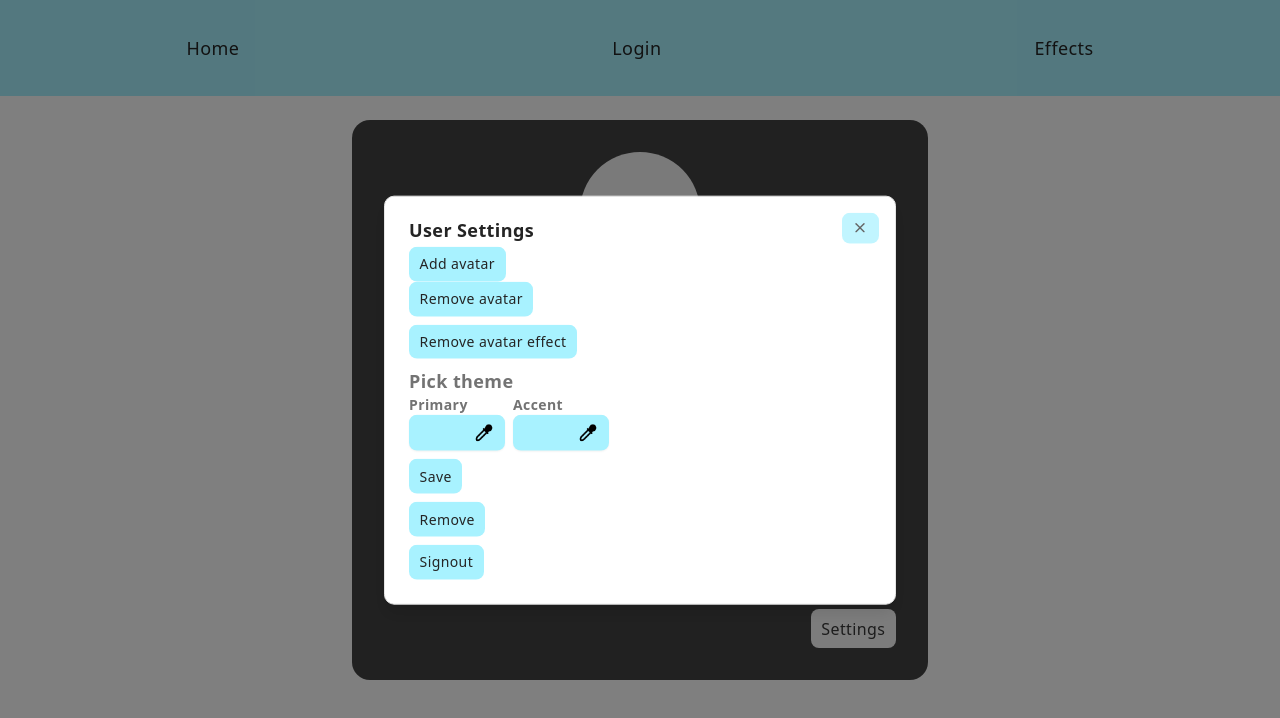
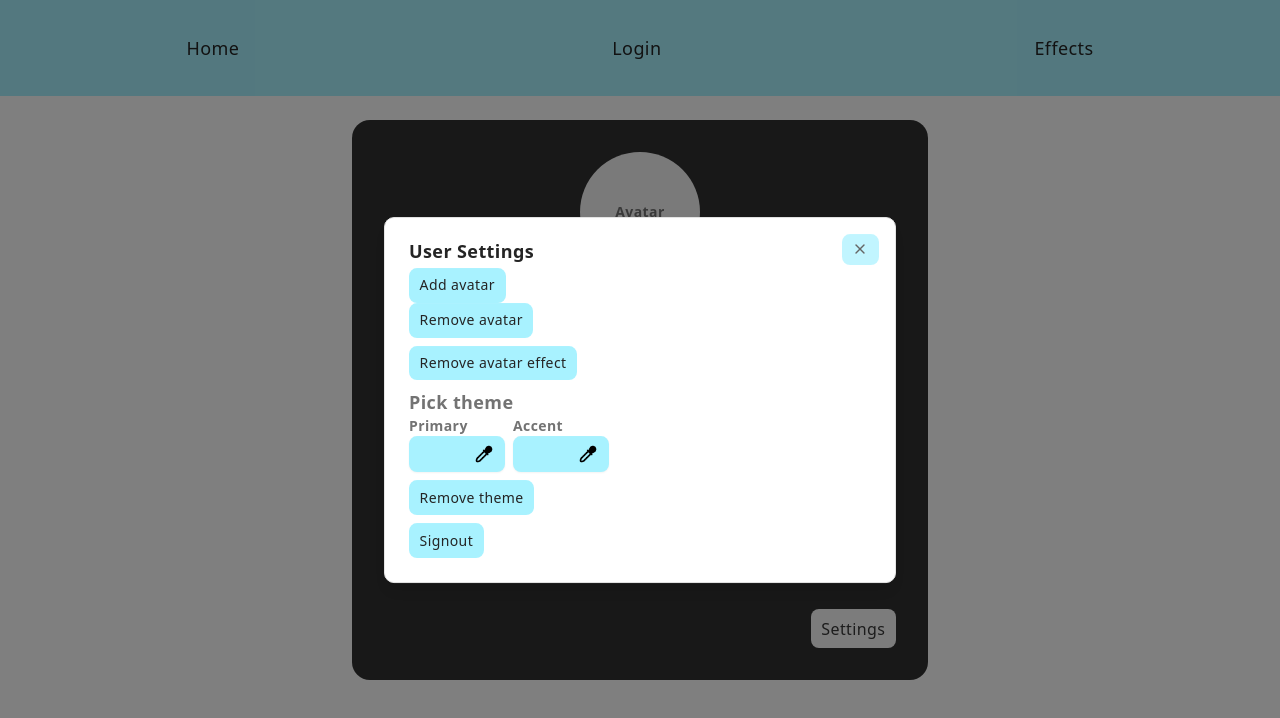
Before and after one commit to Saloni581/MiniNitro, a React (Vite) app in the folder client/: page /profile in a window 1280 px wide. Both pictures are taken after a click on the button "Settings". Shown: the top 718 px of the page. Built offline with nearby package versions, Linux system fonts and the light colour scheme; no server answers.

Commit message:
refactor(theme): render save button on theme conditionally, change the color tint color values of theme bg.

```diff
--- a/client/src/components/ProfileFrame.tsx
+++ b/client/src/components/ProfileFrame.tsx
@@ -12,7 +12,7 @@ const ProfileFrame = ({ user, children }: ProfileFrameProps) => {
                  style={{
                      "--color-primary": colorPrimary,
                      "--color-accent": colorAccent,
-                     background: "color-mix(in srgb, var(--color-primary) 15%, var(--color-brand-black)",
+                     background: "color-mix(in srgb, var(--color-primary) 50%, var(--color-brand-black)",
                  } as React.CSSProperties}
             >
                 {/* glow layer */}
@@ -27,7 +27,7 @@ const ProfileFrame = ({ user, children }: ProfileFrameProps) => {
                 ></div>
                 {/* content layer */}
                 <div className="profile-card absolute inset-0 z-20"
-                     style ={{ color: "color-mix(in srgb, var(--color-accent) 20%, var(--color-brand-white)" }}
+                     style ={{ color: "color-mix(in srgb, var(--color-accent) 30%, var(--color-brand-white)" }}
                 >
                     <ProfileCard user={user} />
                     { children }
--- a/client/src/components/visuals/ThemePicker.tsx
+++ b/client/src/components/visuals/ThemePicker.tsx
@@ -58,11 +58,15 @@ const ThemePicker = ({ user, setUser }: ProfileProps) => {
                     </Popover>
                 </div>
             </div>
+            {
+                ((accentColor !== currentAccentColor) || (primaryColor !== currentPrimaryColor)) && (
+                    <div className="mt-2">
+                        <button onClick={handleUpdateProfileTheme}>Save</button>
+                    </div>
+                )
+            }
             <div className="mt-2">
-                <button onClick={handleUpdateProfileTheme}>Save</button>
-            </div>
-            <div className="mt-2">
-                <button onClick={handleRemoveProfileTheme}>Remove</button>
+                <button onClick={handleRemoveProfileTheme}>Remove theme</button>
             </div>
         </div>
     );
```
